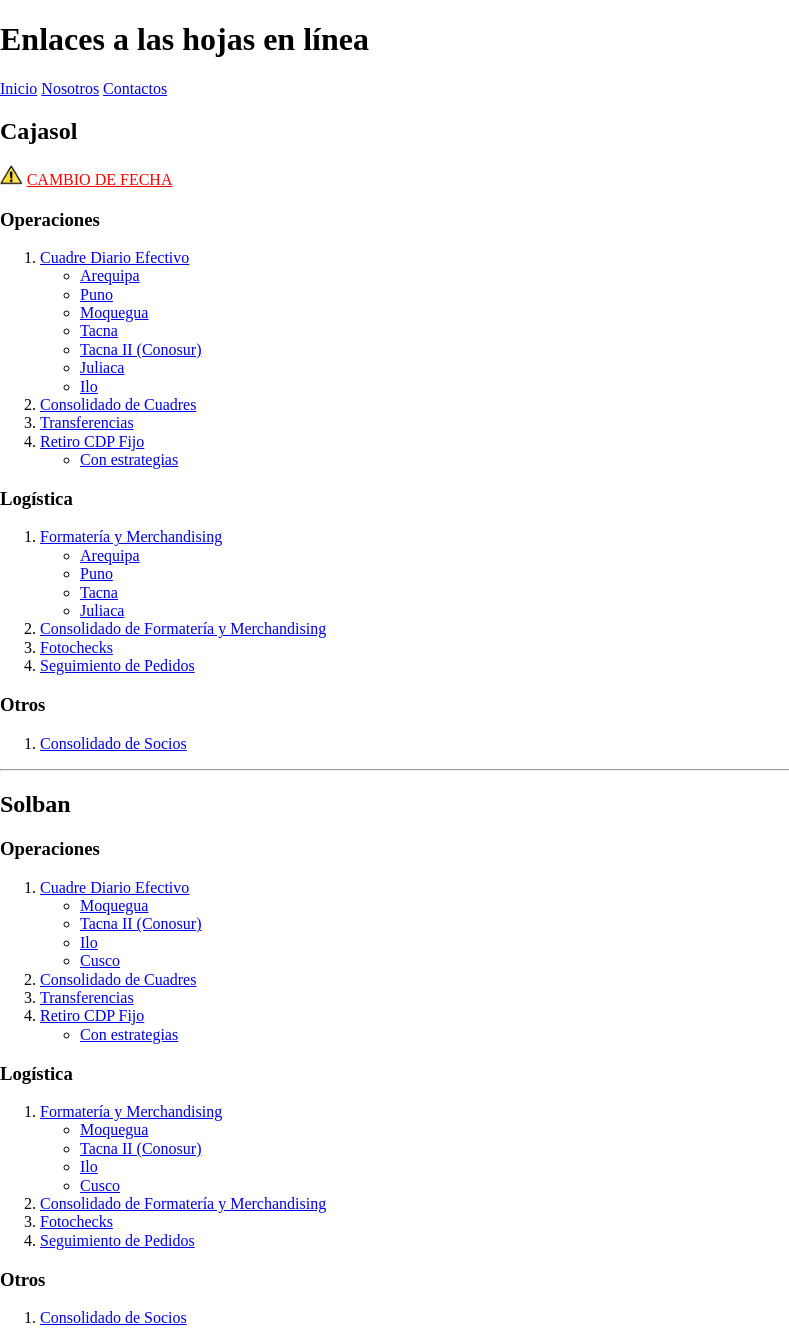
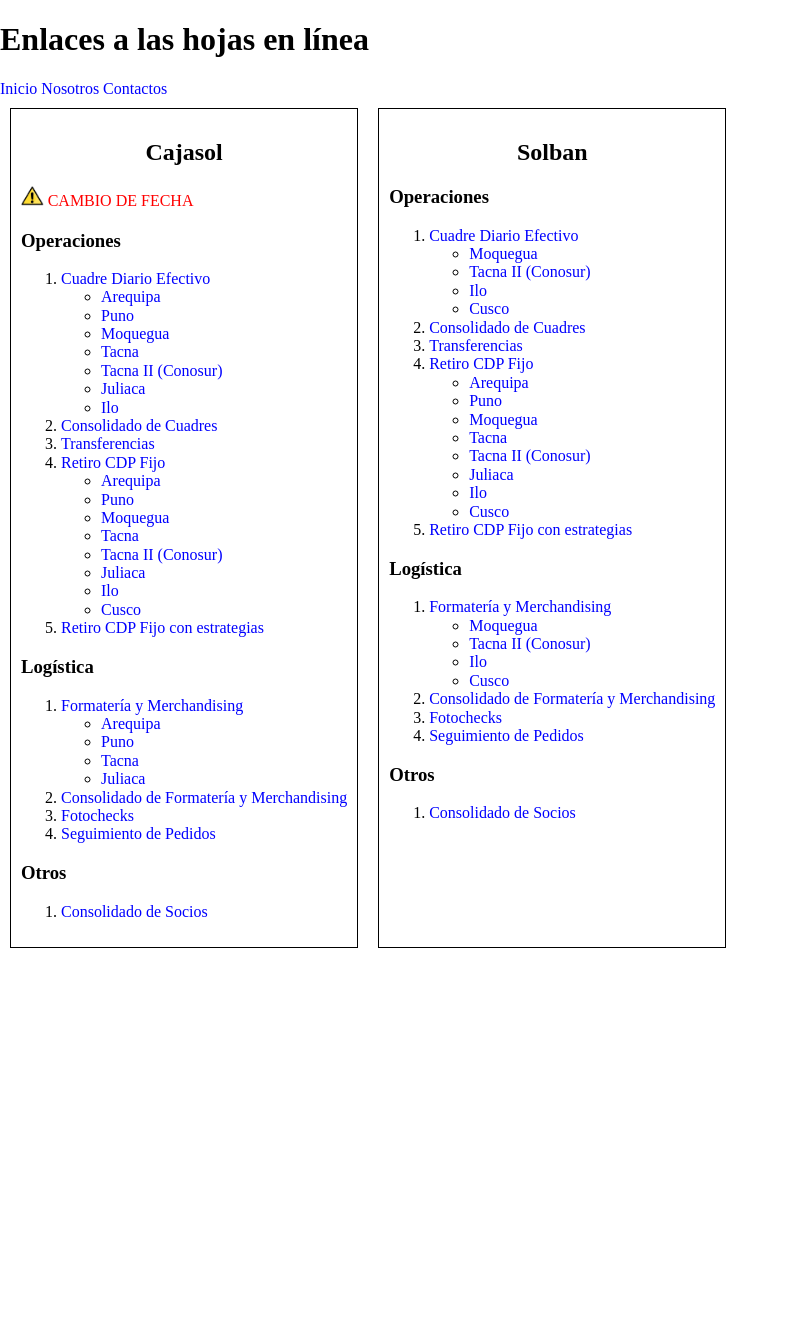
Before and after one commit to rooney2j/Cajasol-Enlaces, a Django app: page / in a window 1280 px wide. Shown: the whole page, without its empty margins (0-789 px from the left). After the commit the page ends 948 px from the top, so only its background shows below. Run offline with Django 3.2, Linux system fonts and the light colour scheme.

Commit message:
Agregadas hojas para CDP Fijo y Layout de la página web

```diff
--- a/static/css/styles.css
+++ b/static/css/styles.css
@@ -1,5 +1,13 @@
 :root {
   --rojo: #FF0000;
+}
+
+html {
+  font-size: 62.5%;
+}
+
+body {
+  font-size: 1.6rem;  /* 1 rem = 10 px */
 }
 
 .icono {
@@ -10,3 +18,23 @@
   color: var(--rojo);
   text-transform: uppercase;
 }
+
+a {
+  text-decoration: none;
+  color: blue;
+}
+
+.empresas {
+  display: flex;
+}
+
+.empresas div {
+  max-width: 50rem;
+  border: 0.1rem solid;
+  margin: 1rem;
+  padding: 1rem;
+}
+
+.empresas h2 {
+  text-align: center;
+}
--- a/templates/index.html
+++ b/templates/index.html
@@ -22,6 +22,8 @@
     </nav>
 
     <main>
+      <div class="empresas">
+        <div class="cajasol">
           <h2>Cajasol</h2>
 
           <img class="icono" src="{% static 'img/alerta_2.png' %}" alt="Alerta">
@@ -88,9 +90,41 @@
 
               <ul>
                 <li>
-              <a href="https://docs.google.com/spreadsheets/d/1qwNWbnjqoFJTqPlVG2M2LJeLWCX2b-c0LuNgZgJ01aY/edit?usp=sharing">Con estrategias</a>
+                  <a href="https://docs.google.com/spreadsheets/d/1tkjoxEVKzI9xZEnHdOtUl6qgpuw34DmvxxGRVWETkTU/edit?usp=sharing">Arequipa</a>
+                </li>
+
+                <li>
+                  <a href="https://docs.google.com/spreadsheets/d/1tlnQ2RSfOulsBR6HBH5jTG9R28Wggk4F0nFeyCfGCcI/edit?usp=sharing">Puno</a>
+                </li>
+
+                <li>
+                  <a href="https://docs.google.com/spreadsheets/d/1q8IFA7f635h8N_2jP77QAqR7tI7mMsETi1nMbJkA3jI/edit?usp=sharing">Moquegua</a>
+                </li>
+
+                <li>
+                  <a href="https://docs.google.com/spreadsheets/d/1lmP9rIloVkzWiuN2p1WR5hJC7flasoFzyEnqq5uyO1Y/edit?usp=sharing">Tacna</a>
+                </li>
+
+                <li>
+                  <a href="https://docs.google.com/spreadsheets/d/1j-U9cUdVhaMuz88TDkbKBadnCg_MYpxt5FpN64hm0pc/edit?usp=sharing">Tacna II (Conosur)</a>
+                </li>
+
+                <li>
+                  <a href="https://docs.google.com/spreadsheets/d/1SL9WWXQ87iddjJVNfjjfMWBZCYTAZVMnLJHbdckxAY8/edit?usp=sharing">Juliaca</a>
+                </li>
+
+                <li>
+                  <a href="https://docs.google.com/spreadsheets/d/1AmqGoPJQxNFDOnCepa-NPxTMvo0cUb6T3n2V8ZXpoYA/edit?usp=sharing">Ilo</a>
+                </li>
+
+                <li>
+                  <a href="https://docs.google.com/spreadsheets/d/17COozcb1eG5vyTbxFM3GbX_OSM40-zOMZGepbaQz8KQ/edit?usp=sharing">Cusco</a>
                 </li>
               </ul>
+            </li>
+
+            <li>
+              <a href="https://docs.google.com/spreadsheets/d/1qwNWbnjqoFJTqPlVG2M2LJeLWCX2b-c0LuNgZgJ01aY/edit?usp=sharing">Retiro CDP Fijo con estrategias</a>
             </li>
           </ol>
 
@@ -142,9 +176,9 @@
                 Consolidado de Socios
               </a>
           </ol>
+        </div> <!-- cajasol -->
 
-      <hr>
-
+        <div class="solban">
           <h2> Solban </h2>
           <h3>Operaciones</h3>
           <ol>
@@ -193,9 +227,41 @@
 
               <ul>
                 <li>
-              <a href="https://docs.google.com/spreadsheets/d/1qwNWbnjqoFJTqPlVG2M2LJeLWCX2b-c0LuNgZgJ01aY/edit?usp=sharing">Con estrategias</a>
+                  <a href="https://docs.google.com/spreadsheets/d/1tkjoxEVKzI9xZEnHdOtUl6qgpuw34DmvxxGRVWETkTU/edit?usp=sharing">Arequipa</a>
+                </li>
+
+                <li>
+                  <a href="https://docs.google.com/spreadsheets/d/1tlnQ2RSfOulsBR6HBH5jTG9R28Wggk4F0nFeyCfGCcI/edit?usp=sharing">Puno</a>
+                </li>
+
+                <li>
+                  <a href="https://docs.google.com/spreadsheets/d/1q8IFA7f635h8N_2jP77QAqR7tI7mMsETi1nMbJkA3jI/edit?usp=sharing">Moquegua</a>
+                </li>
+
+                <li>
+                  <a href="https://docs.google.com/spreadsheets/d/1lmP9rIloVkzWiuN2p1WR5hJC7flasoFzyEnqq5uyO1Y/edit?usp=sharing">Tacna</a>
+                </li>
+
+                <li>
+                  <a href="https://docs.google.com/spreadsheets/d/1j-U9cUdVhaMuz88TDkbKBadnCg_MYpxt5FpN64hm0pc/edit?usp=sharing">Tacna II (Conosur)</a>
+                </li>
+
+                <li>
+                  <a href="https://docs.google.com/spreadsheets/d/1SL9WWXQ87iddjJVNfjjfMWBZCYTAZVMnLJHbdckxAY8/edit?usp=sharing">Juliaca</a>
+                </li>
+
+                <li>
+                  <a href="https://docs.google.com/spreadsheets/d/1AmqGoPJQxNFDOnCepa-NPxTMvo0cUb6T3n2V8ZXpoYA/edit?usp=sharing">Ilo</a>
+                </li>
+
+                <li>
+                  <a href="https://docs.google.com/spreadsheets/d/17COozcb1eG5vyTbxFM3GbX_OSM40-zOMZGepbaQz8KQ/edit?usp=sharing">Cusco</a>
                 </li>
               </ul>
+            </li>
+
+            <li>
+              <a href="https://docs.google.com/spreadsheets/d/1qwNWbnjqoFJTqPlVG2M2LJeLWCX2b-c0LuNgZgJ01aY/edit?usp=sharing">Retiro CDP Fijo con estrategias</a>
             </li>
           </ol>
 
@@ -244,6 +310,9 @@
                 Consolidado de Socios
               </a>
           </ol>
+        </div> <!-- solban -->
+
+      </div> <!-- empresas -->
 
     </main>
   </body>
```
Also changed, not shown: assets/css/styles.css (+28 -0 lines). Lines whose indentation alone changed are shown as unchanged.
